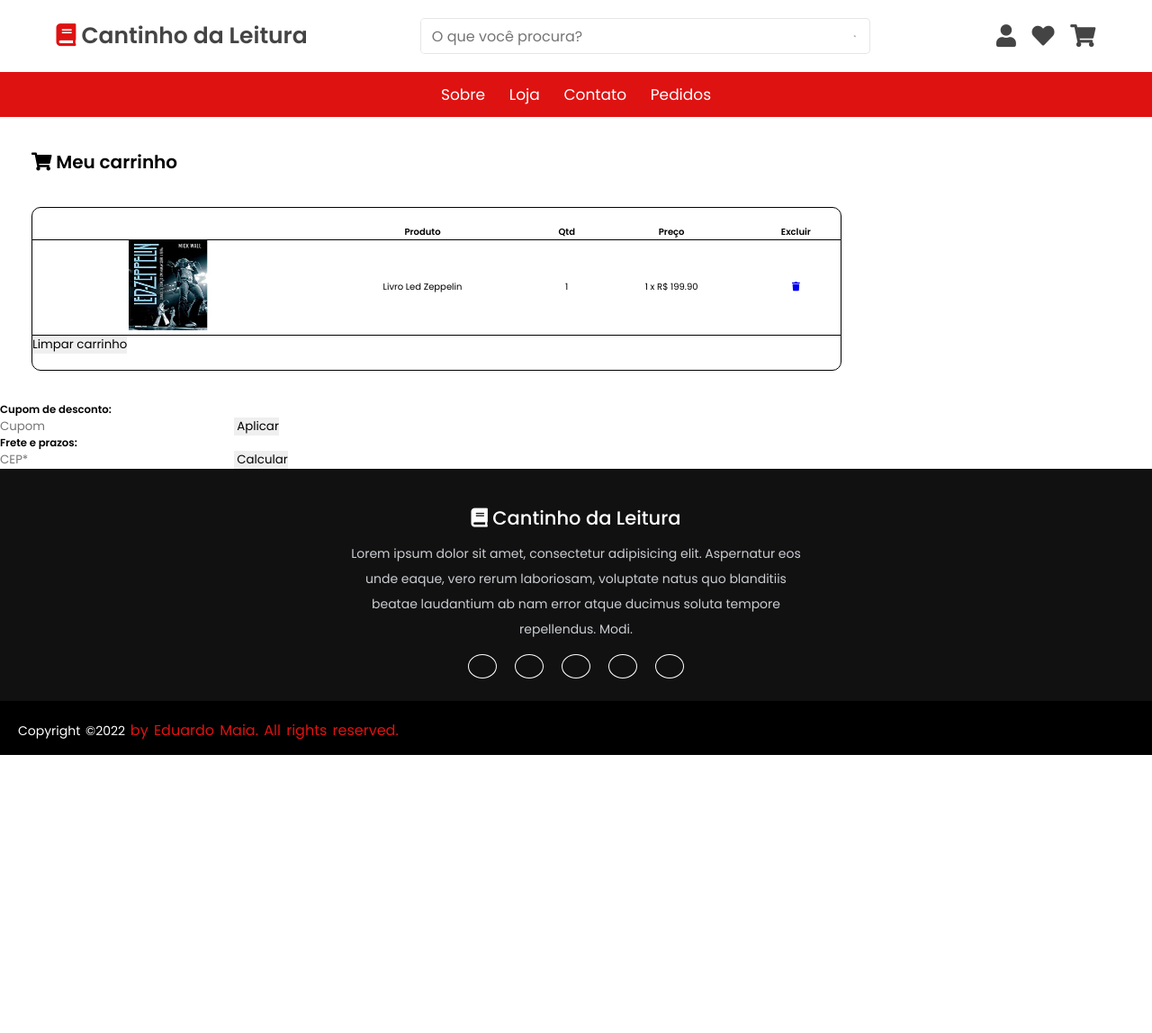
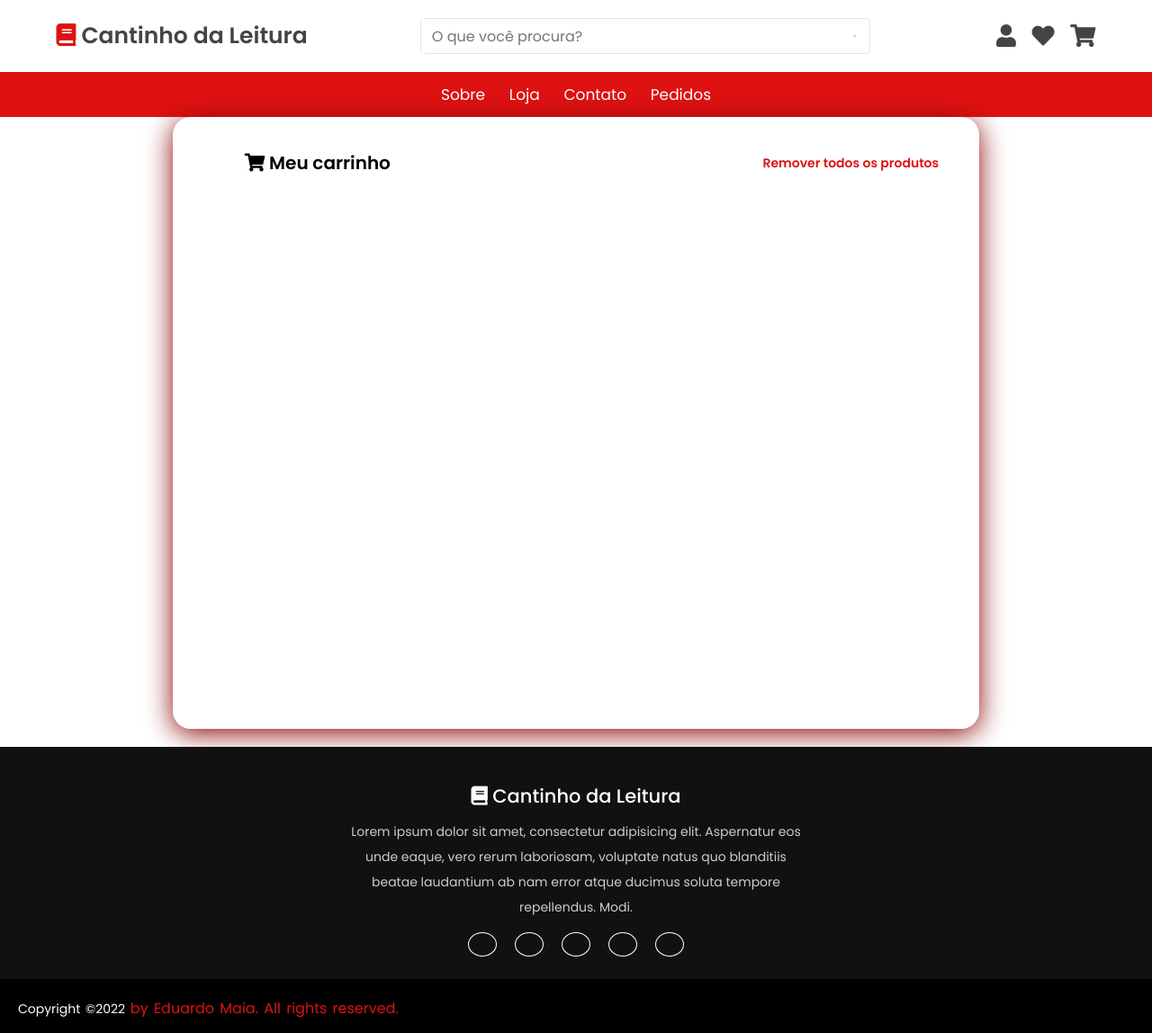
Before and after one commit to edumaia87/TP2-WEB1, a PHP site: page /views/cart.php in a window 1280 px wide. Shown: the whole page at 90% size. Before the commit the page ends 839 px from the top, so only its background shows below. Run offline with PHP 8.4, Linux system fonts and the light colour scheme.

Commit message:
estilizando carrinho pt.2

```diff
--- a/css/style.css
+++ b/css/style.css
@@ -476,3 +476,33 @@ table {
     width: 100px;
     height: 100px;
 }
+
+.cart-container {
+    width: 70vw;
+    height: 85vh;
+    background-color: var(--white);
+    border-radius: 20px;
+    box-shadow: 0 5px 30px var(--dark-color);
+    margin: auto;
+    margin-bottom: 2em;
+}
+
+#action {
+    font-size: 14px;
+    font-weight: 600;
+    color: var(--red);
+    cursor: pointer;
+}
+
+#action:hover {
+    color: var(--dark-color);
+}
+
+.cart-header {
+    margin: auto;
+    width: 90%;
+    height: 15%;
+    display: flex;
+    justify-content: space-between;
+    align-items: center;
+}
--- a/views/cart.php
+++ b/views/cart.php
@@ -1,16 +1,18 @@
 <!DOCTYPE html>
-<html lang="en">
+<html lang="pt-br">
 <head>
     <meta charset="UTF-8">
     <meta http-equiv="X-UA-Compatible" content="IE=edge">
     <meta name="viewport" content="width=device-width, initial-scale=1.0">
     <title>Carrinho</title>
+
+    <link rel="stylesheet" href="../">
 </head>
 <body>
     <?php include 'header.php'; ?>
 
-    <h1 class="my-cart"><i class="fa fa-shopping-cart"></i> Meu carrinho</h1>
-    <section class="cart-content">
+    <!-- <h1 class="my-cart"><i class="fa fa-shopping-cart"></i> Meu carrinho</h1> -->
+    <!-- <section class="cart-content">
         <div class="cart-products">
             <table>
                 <thead>
@@ -51,8 +53,16 @@
                 </div>
             </div>
         </div>
-    </section>
+    </section> -->
 
+    <div class="cart-container">
+        <div class="cart-header">
+            <h1 class="my-cart"><i class="fa fa-shopping-cart"></i> Meu carrinho</h1>
+            <h5 id="action">Remover todos os produtos</h5>
+        </div>
+    </div>
+
+    <!-- https://uxplanet.org/how-to-create-a-shopping-cart-ui-using-html-css-e5db3cd55aa0 -->
     <?php include 'footer.php'; ?>
 </body>
 </html>
```
